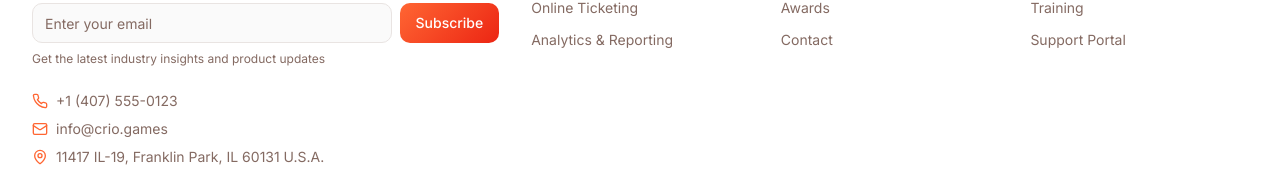
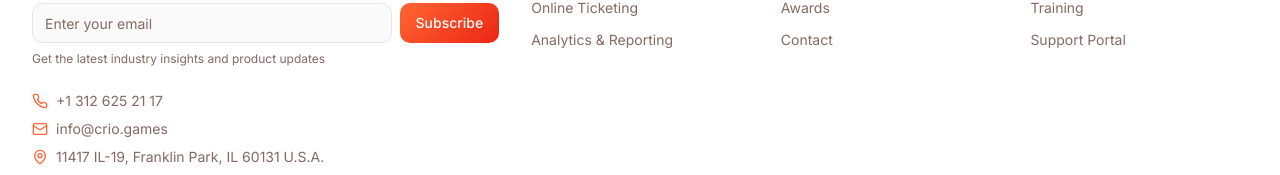
Before and after one commit to ErkutCan1337/park-brand-builder, a React (Vite) app: page /about in a window 1280 px wide. Shown: the part 2270-2445 px from the top of the page. Built offline with nearby package versions, Linux system fonts and the light colour scheme.

Commit message:
Code edited in Lovable Code Editor
Edited UI in Lovable

```diff
--- a/src/components/Footer.tsx
+++ b/src/components/Footer.tsx
@@ -87,7 +87,7 @@ const Footer = () => {
               <div className="space-y-2 text-sm text-muted-foreground">
                 <div className="flex items-center">
                   <Phone className="w-4 h-4 mr-2 text-primary" />
-                  +1 (407) 555-0123
+                  +1 312 625 21 17
                 </div>
                 <div className="flex items-center">
                   <Mail className="w-4 h-4 mr-2 text-primary" />
```
